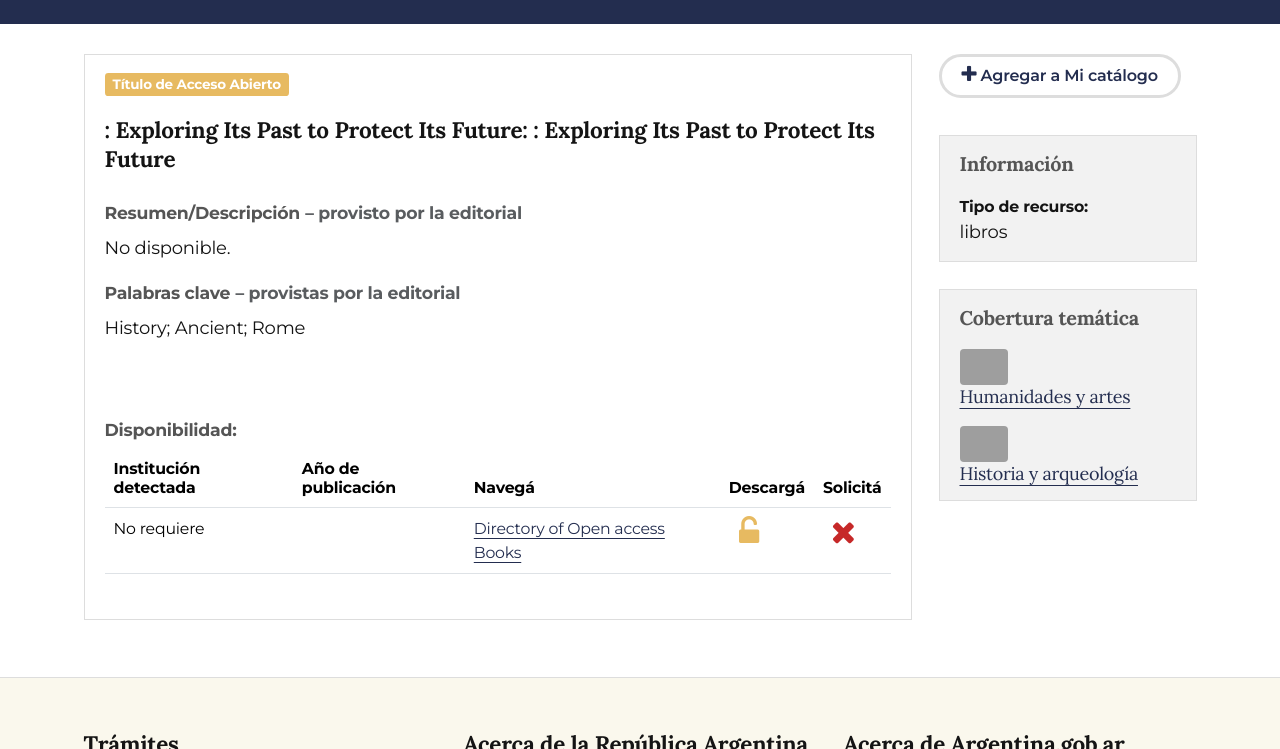
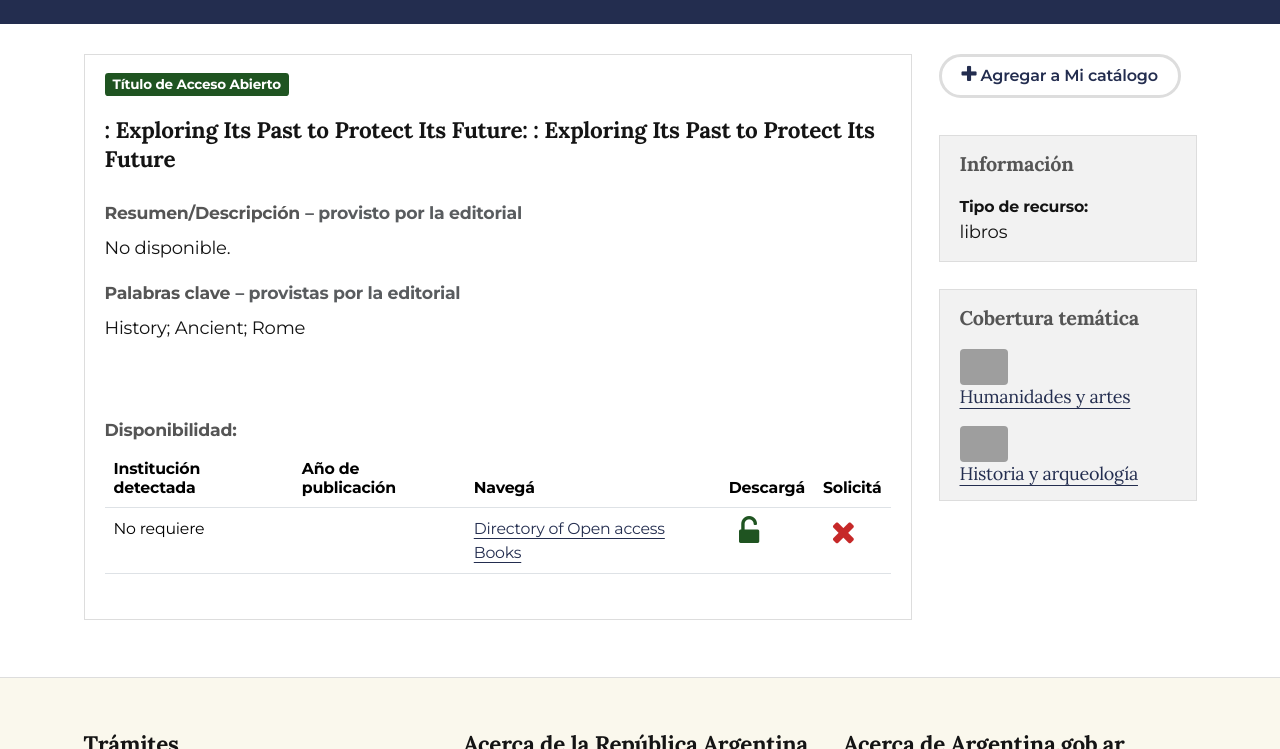
Before and after one commit to gcaiatimod/biblioteca-electronica, a plain HTML site: page detalle.html in a window 1280 px wide. Shown: the part 447-1196 px from the top of the page. Drawn offline with nearby package versions, Linux system fonts and the light colour scheme; grey boxes are pictures that could not be loaded.

Commit message:
validacion de colores

```diff
--- a/detalle.html
+++ b/detalle.html
@@ -138,7 +138,7 @@
                             <div class="panel-body">
 
                                 <p class="m-t-0 m-b-1">
-                                    <span class="label label-warning" itemprop="conditionsOfAccess">Título de Acceso
+                                    <span class="label bg-arg-verde-dark text-white" itemprop="conditionsOfAccess">Título de Acceso
                                         Abierto</span>
                                 </p>
 
@@ -186,7 +186,7 @@
                                                             itemprop="name">Directory of Open access Books</span></a>
                                                 </td>
                                                 <td class="" data-label="Descargá"><i aria-hidden="true"
-                                                        class="fa fa-unlock-alt fa-2x fa-fw text-warning"
+                                                        class="fa fa-unlock-alt fa-2x fa-fw text-arg-verde-dark"
                                                         title="Descargá directamente"></i><span class="sr-only">Descargá
                                                         directamente</span></td>
                                                 <td class="" data-label="Solicitá"><i aria-hidden="true"
```
